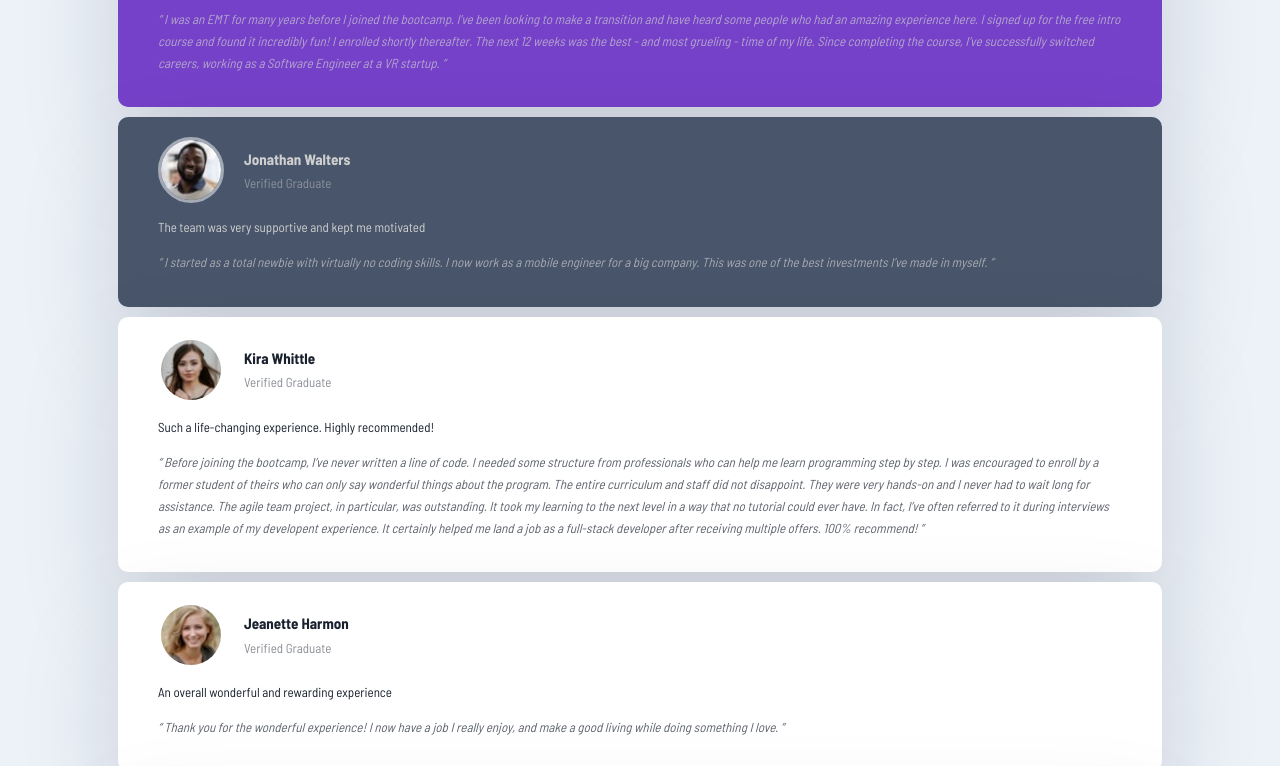
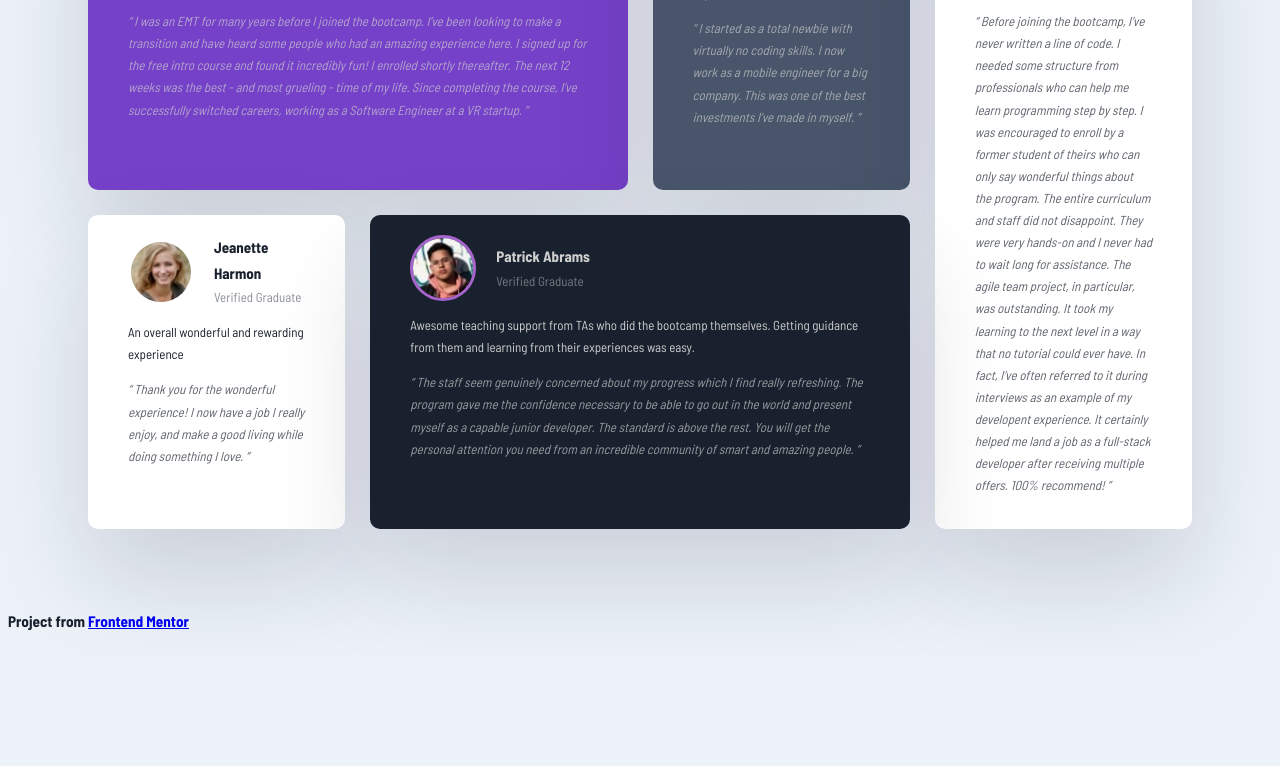
Before and after one commit to Peleton-011/testimonials-page-project, a plain HTML site: page index.html in a window 1280 px wide. Shown: the part 226-992 px from the top of the page. After the commit the page ends 888 px from the top, so only its background shows below. Drawn offline with Linux system fonts and the light colour scheme.

Commit message:
Add grid styles

```diff
--- a/style.css
+++ b/style.css
@@ -12,7 +12,10 @@ body {
 
 .testimonials {
     max-width: 1440px;
-    margin: 100px;
+    margin: 80px;
+    display: grid;
+    gap: 25px;
+    grid-template-columns: repeat(4, 1fr);
 }
 
 .card__img {
@@ -27,8 +30,6 @@ body {
 }
 
 .card {
-    margin: 10px;
-
     background-color: hsl(0, 0%, 100%);
     border-radius: 10px;
     padding: 20px 40px;
@@ -37,14 +38,21 @@ body {
 
 .card--bg-purple {
     background-color: hsl(263, 55%, 52%);
+    grid-column: 1 / span 2;
+}
+
+.card--bg-blue {
+    background-color: hsl(219, 29%, 14%);
+    grid-column: 2 / span 2;
+}
+
+.card:nth-of-type(3) {
+    grid-column: 4 / 5;
+    grid-row: 1 / 3;
 }
 
 .card--bg-grey {
     background-color: hsl(217, 19%, 35%);
-}
-
-.card--bg-blue {
-    background-color: hsl(219, 29%, 14%);
 }
 
 .card--bg-blue,
```
